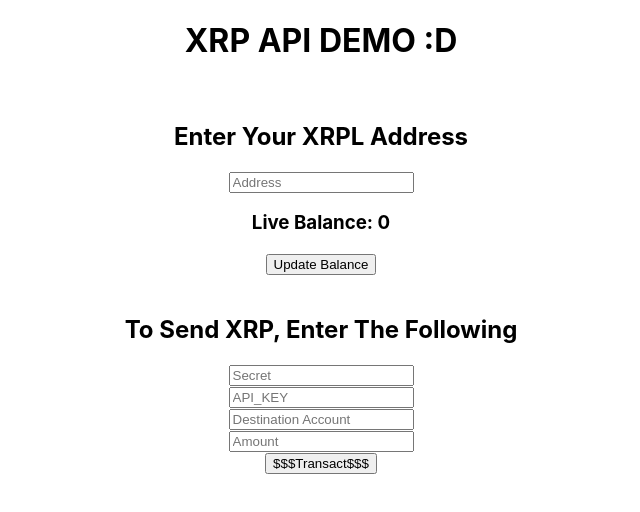
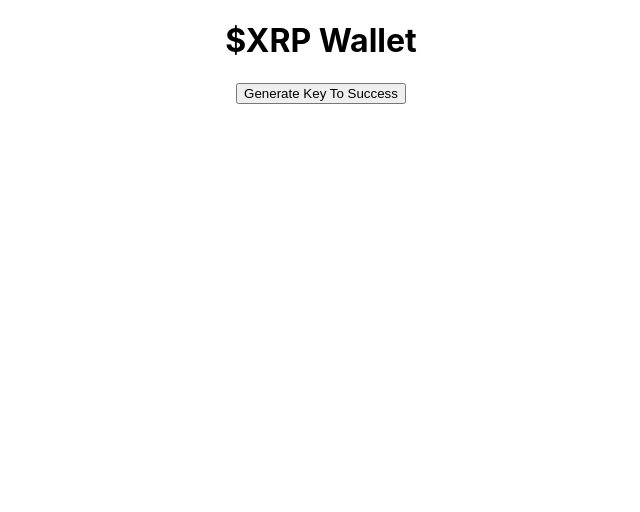
Before and after one commit to AyAggarwal/xrp-wallet, a React (Create React App) app: page / in a window 1280 px wide. Shown: the top 512 px of the page, without its empty margins (319-959 px from the left). Built offline with nearby package versions, Linux system fonts and the light colour scheme.

Commit message:
added wallet generation

```diff
--- a/src/App.js
+++ b/src/App.js
@@ -2,6 +2,7 @@
 import './App.css';
 
 import wallet from "./components/Wallet/wallet"
+import login from "./components/Login/login"
 import { BrowserRouter as Router, Route, Switch } from "react-router-dom";
 
 class App extends Component {
@@ -10,7 +11,9 @@
       <Router>
         <div className = "App">
           <Switch>
-            <Route exact path = "/" component={wallet} />
+            <Route exact path = "/wallet" component={wallet} />
+            <Route exact path = "/" component={login} />
+
           </Switch>
         </div>
       </Router>
--- /dev/null
+++ b/src/components/Login/login.js
@@ -0,0 +1,67 @@
+import React, { Component } from "react";
+
+const axios = require('axios')
+
+
+class login extends Component {
+  constructor(props) {
+    super(props);
+    this.state = {
+      email: "",
+      password: "",
+      errors: {}
+    };
+
+    this.handleClickCredentials = this.handleClickCredentials.bind(this)
+    this.sleep = this.sleep.bind(this)
+
+  }
+
+  sleep(ms) {
+    return new Promise(resolve => setTimeout(resolve, ms));
+}
+
+  async handleClickCredentials(e) {
+      try {
+        e.preventDefault();
+        localStorage.clear()
+        await this.getTestnetCredentials()
+        await this.sleep(1000)
+        this.props.history.push('/wallet')
+
+      } catch (error) {
+          console.log(error)
+      }
+
+
+  }
+
+  getTestnetCredentials() {
+      let path = "https://faucet.altnet.rippletest.net/accounts"
+      axios.post(path)
+      .then(function (response) {
+          console.log(response)
+          localStorage.setItem("address", response.data.account.address)
+          localStorage.setItem("secret", response.data.account.secret)
+
+      })
+      .catch(function (error) {
+          console.log(error)
+      })
+  }
+
+
+  render() {
+
+
+    return (
+        <div>
+            <h1>$XRP Wallet</h1>
+            <button onClick={this.handleClickCredentials}>Generate Key To Success</button>
+            <h2>{this.fakeLoadingText}</h2>
+        </div>
+
+    );
+  }
+}
+export default login
--- a/src/components/Wallet/wallet.js
+++ b/src/components/Wallet/wallet.js
@@ -19,8 +19,27 @@
         this.handleClickBalance = this.handleClickBalance.bind(this)
         this.handleChange = this.handleChange.bind(this)
         this.handleClickSend = this.handleClickSend.bind(this)
+        this.handleClickTest = this.handleClickTest.bind(this)
+        this.componentWillMount = this.componentWillMount.bind(this)
 
     }
+
+    sleep(ms) {
+        return new Promise(resolve => setTimeout(resolve, ms));
+    }
+
+    async componentWillMount() {
+        //change state here so it renders
+        console.log(localStorage.getItem('address'))
+        await this.setState({
+            address: localStorage.getItem('address'),
+            secret: localStorage.getItem('secret'),
+        })
+
+        this.getBalance()
+    }
+
+
 
     handleChange(event) {
         this.setState({
@@ -106,16 +125,21 @@
         })
     }
 
+    handleClickTest(e) {
+        e.preventDefault();
+        console.log(this.state.address)
+    }
+
 
 
 
     render() {
+
         return (
             <form>
-                <h1>XRP API DEMO :D</h1>
+                <h1>XRP API DEMO</h1>
                 <br />
-                <h2>Enter Your XRPL Address</h2>
-                <input type="text" name="address" placeholder="Address" onChange={this.handleChange} />
+                <h2>Your XRPL Addy: {this.state.address}</h2>
                 <br />
 
                 <h3>Live Balance: {this.state.balance}</h3>
@@ -124,10 +148,6 @@
                 <div></div>
                 <br />
                 <h2>To Send XRP, Enter The Following</h2>
-                <input type="text" name="secret" placeholder="Secret" onChange={this.handleChange} />
-                <br />
-                <input type="text" name="Bearer_key" placeholder="API_KEY" onChange={this.handleChange} />
-                <br />
                 <input type="text" name="destination_address" placeholder="Destination Account" onChange={this.handleChange} />
                 <br />
                 <input type="text" name="sendAmount" placeholder="Amount" onChange={this.handleChange} />
@@ -136,11 +156,8 @@
                 <br />
                 <h3>{this.state.sendMessage}</h3>
                 <h3>{this.state.sendTX}</h3>
+                <button onClick={this.handleClickTest}>TEST BUTTON</button>
             </form>
-
-
-
-
         )
     }
 
```
Also changed, not shown: 1 other file (tests, documents, lock files or other folders).
